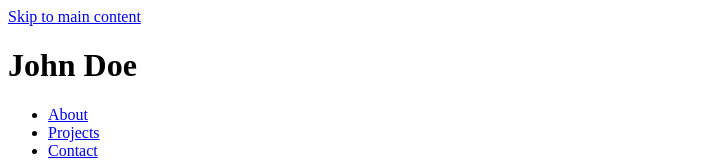
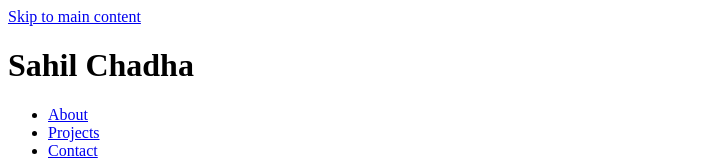
Before and after one commit to chadhas282-afk/Lab-Assignment-KRMU-Web-Dev-1, a plain HTML site: page Lab 1/index.html in a window 1280 px wide. Shown: the top 160 px of the page, without its empty margins (0-728 px from the left). Drawn offline with Linux system fonts and the light colour scheme.

Commit message:
Update index.html

```diff
--- a/Lab 1/index.html
+++ b/Lab 1/index.html
@@ -12,7 +12,7 @@
     <a href="#main-content">Skip to main content</a>
 
     <header>
-        <h1>John Doe</h1>
+        <h1>Sahil Chadha</h1>
         <nav>
             <ul>
                 <li><a href="#about">About</a></li>
```
